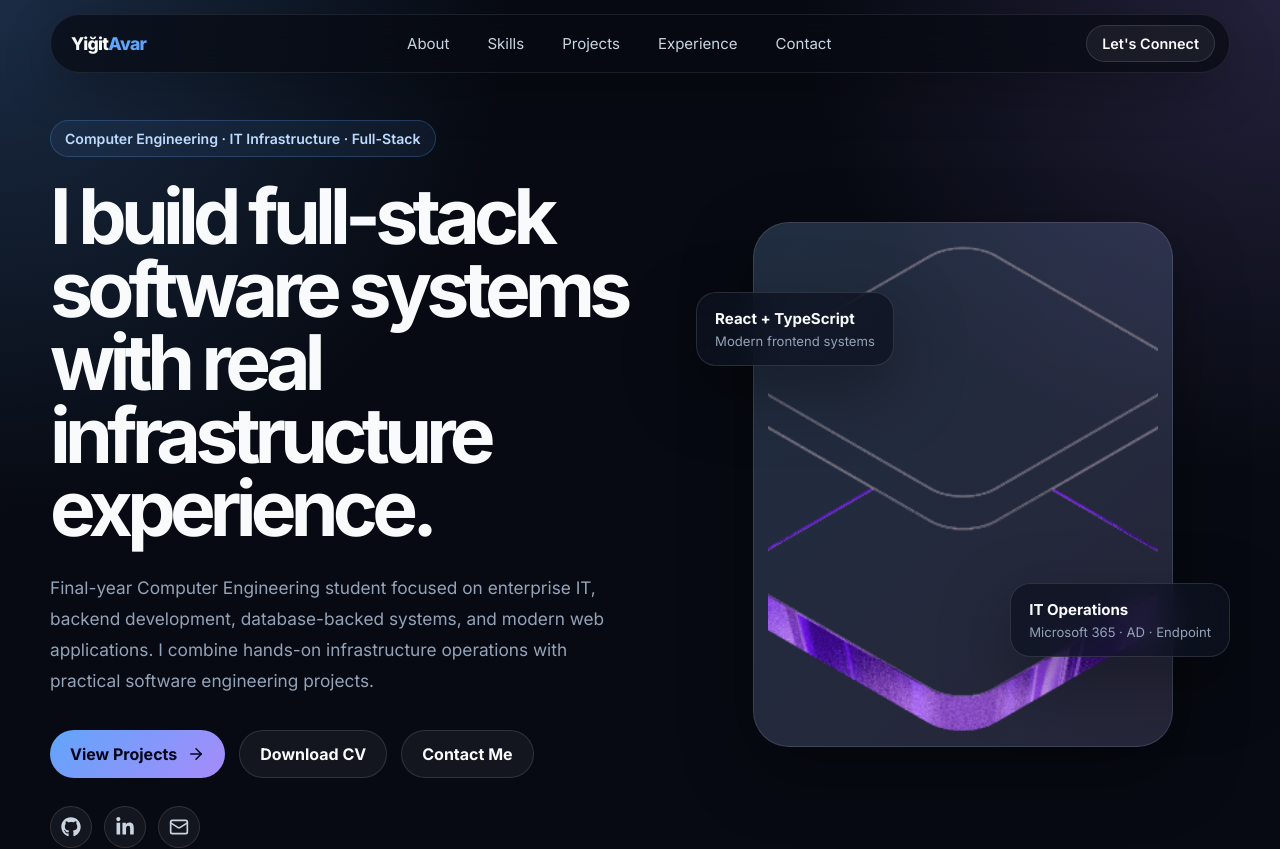
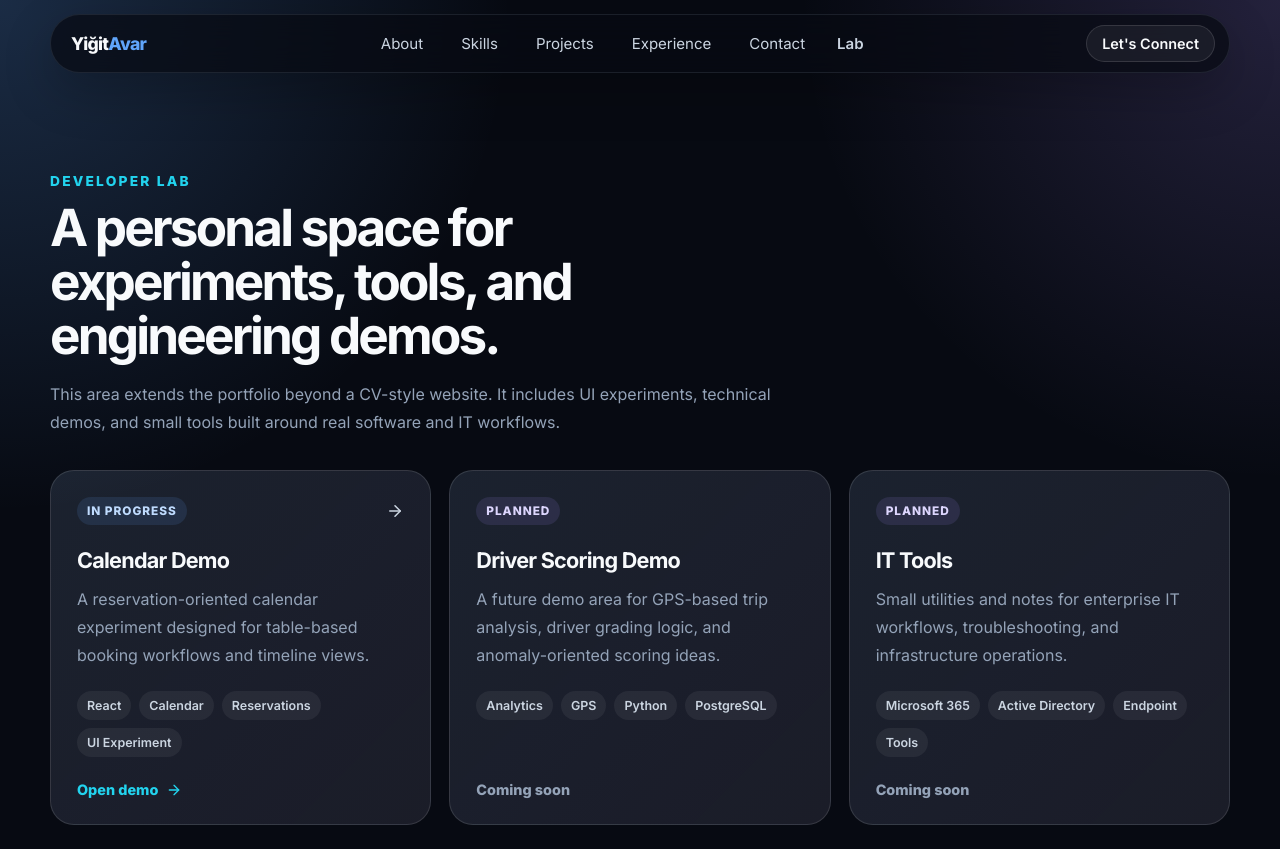
Before and after one commit to YigitAvar/yigitavar-portfolio, a React (Vite) app: page /lab in a window 1280 px wide. Shown: the top 849 px of the page. Built offline with nearby package versions, Linux system fonts and the light colour scheme.

Commit message:
New Pages Lab and Calendar

```diff
--- a/package.json
+++ b/package.json
@@ -14,7 +14,8 @@
     "lucide-react": "^1.14.0",
     "react": "^19.2.5",
     "react-dom": "^19.2.5",
-    "react-icons": "^5.6.0"
+    "react-icons": "^5.6.0",
+    "react-router-dom": "^7.15.0"
   },
   "devDependencies": {
     "@babel/core": "^7.29.0",
--- a/src/App.tsx
+++ b/src/App.tsx
@@ -1,28 +1,29 @@
+import { BrowserRouter, Routes, Route } from "react-router-dom";
 import Navbar from "./components/layout/Navbar";
 import Footer from "./components/layout/Footer";
-import Hero from "./components/sections/Hero";
-import About from "./components/sections/About";
-import Skills from "./components/sections/Skills";
-import Projects from "./components/sections/Projects";
-import Experience from "./components/sections/Experience";
-import Contact from "./components/sections/Contact";
+import Home from "./pages/Home";
+import Lab from "./pages/Lab";
+import CalendarDemo from "./pages/CalendarDemo";
+import NotFound from "./pages/NotFound";
 
 function App() {
   return (
+    <BrowserRouter>
       <div className="app">
         <Navbar />
 
         <main>
-        <Hero />
-        <About />
-        <Skills />
-        <Projects />
-        <Experience />
-        <Contact />
+          <Routes>
+            <Route path="/" element={<Home />} />
+            <Route path="/lab" element={<Lab />} />
+            <Route path="/lab/calendar" element={<CalendarDemo />} />
+            <Route path="*" element={<NotFound />} />
+          </Routes>
         </main>
 
         <Footer />
       </div>
+    </BrowserRouter>
   );
 }
 
--- a/src/components/layout/Navbar.tsx
+++ b/src/components/layout/Navbar.tsx
@@ -1,5 +1,6 @@
 import { Menu, X } from "lucide-react";
 import { useState } from "react";
+import { Link, useLocation, useNavigate } from "react-router-dom";
 
 const navItems = [
   { label: "About", href: "about" },
@@ -13,7 +14,20 @@ function Navbar() {
   const [isOpen, setIsOpen] = useState(false);
   const [isClosing, setIsClosing] = useState(false);
 
+  const location = useLocation();
+  const navigate = useNavigate();
+
+  const closeMobileMenu = () => {
+    setIsClosing(true);
+
+    window.setTimeout(() => {
+      setIsOpen(false);
+      setIsClosing(false);
+    }, 220);
+  };
+
   const scrollToSection = (sectionId: string) => {
+    const goToSection = () => {
       const section = document.getElementById(sectionId);
 
       if (!section) return;
@@ -26,22 +40,38 @@ function Navbar() {
         top: sectionPosition,
         behavior: "smooth",
       });
+    };
 
-    setIsClosing(true);
+    if (location.pathname !== "/") {
+      navigate("/");
 
       window.setTimeout(() => {
-      setIsOpen(false);
-      setIsClosing(false);
-    }, 220);
+        goToSection();
+      }, 120);
+    } else {
+      goToSection();
+    }
+
+    if (isOpen) {
+      closeMobileMenu();
+    }
+  };
+
+  const goHome = () => {
+    if (location.pathname !== "/") {
+      navigate("/");
+    } else {
+      window.scrollTo({ top: 0, behavior: "smooth" });
+    }
+
+    if (isOpen) {
+      closeMobileMenu();
+    }
   };
 
   return (
     <header className="navbar">
-      <button
-        className="navbar-logo"
-        onClick={() => window.scrollTo({ top: 0, behavior: "smooth" })}
-        aria-label="Go to top"
-      >
+      <button className="navbar-logo" onClick={goHome} aria-label="Go to homepage">
         Yiğit<span>Avar</span>
       </button>
 
@@ -51,6 +81,10 @@ function Navbar() {
             {item.label}
           </button>
         ))}
+
+        <Link className="navbar-route-link" to="/lab">
+          Lab
+        </Link>
       </nav>
 
       <button className="navbar-cta" onClick={() => scrollToSection("contact")}>
@@ -61,11 +95,7 @@ function Navbar() {
         className="mobile-menu-button"
         onClick={() => {
           if (isOpen) {
-            setIsClosing(true);
-            window.setTimeout(() => {
-              setIsOpen(false);
-              setIsClosing(false);
-            }, 220);
+            closeMobileMenu();
           } else {
             setIsOpen(true);
           }
@@ -86,6 +116,10 @@ function Navbar() {
               {item.label}
             </button>
           ))}
+
+          <Link className="mobile-menu-item mobile-menu-link" to="/lab" onClick={closeMobileMenu}>
+            Lab
+          </Link>
         </nav>
       )}
     </header>
--- /dev/null
+++ b/src/data/labItems.ts
@@ -0,0 +1,34 @@
+export type LabItem = {
+  title: string;
+  description: string;
+  status: "Live" | "In Progress" | "Planned";
+  path: string;
+  tags: string[];
+};
+
+export const labItems: LabItem[] = [
+  {
+    title: "Calendar Demo",
+    description:
+      "A reservation-oriented calendar experiment designed for table-based booking workflows and timeline views.",
+    status: "In Progress",
+    path: "/lab/calendar",
+    tags: ["React", "Calendar", "Reservations", "UI Experiment"],
+  },
+  {
+    title: "Driver Scoring Demo",
+    description:
+      "A future demo area for GPS-based trip analysis, driver grading logic, and anomaly-oriented scoring ideas.",
+    status: "Planned",
+    path: "#",
+    tags: ["Analytics", "GPS", "Python", "PostgreSQL"],
+  },
+  {
+    title: "IT Tools",
+    description:
+      "Small utilities and notes for enterprise IT workflows, troubleshooting, and infrastructure operations.",
+    status: "Planned",
+    path: "#",
+    tags: ["Microsoft 365", "Active Directory", "Endpoint", "Tools"],
+  },
+];
--- a/src/index.css
+++ b/src/index.css
@@ -116,6 +116,18 @@ button {
   transform: translateY(-1px);
 }
 
+.navbar-route-link {
+  color: var(--muted-strong);
+  font-size: 0.94rem;
+  font-weight: 600;
+  transition: color 0.2s ease, transform 0.2s ease;
+}
+
+.navbar-route-link:hover {
+  color: var(--text);
+  transform: translateY(-1px);
+}
+
 .navbar-cta {
   border: 1px solid var(--card-border);
   cursor: pointer;
@@ -166,6 +178,11 @@ button {
   cursor: pointer;
   border-radius: 14px;
   transition: background 0.2s ease, transform 0.2s ease;
+}
+
+.mobile-menu-link {
+  display: block;
+  text-decoration: none;
 }
 
 .mobile-menu-button:hover {
@@ -1072,12 +1089,176 @@ button {
   color: var(--accent);
 }
 
+.calendar-demo-page {
+  padding-top: 170px;
+}
+
+/* Lab */
+
+.lab-page {
+  padding-top: 170px;
+}
+
+.lab-grid {
+  display: grid;
+  grid-template-columns: repeat(3, 1fr);
+  gap: 18px;
+}
+
+.lab-card {
+  min-height: 320px;
+  padding: 26px;
+  display: flex;
+  flex-direction: column;
+  border: 1px solid var(--card-border);
+  border-radius: var(--radius);
+  background:
+    linear-gradient(135deg, rgba(96, 165, 250, 0.07), rgba(167, 139, 250, 0.04)),
+    var(--card);
+  transition: transform 0.22s ease, border 0.22s ease, background 0.22s ease;
+}
+
+.lab-card:hover {
+  transform: translateY(-5px);
+  border-color: rgba(96, 165, 250, 0.36);
+}
+
+.lab-card-header {
+  display: flex;
+  align-items: center;
+  justify-content: space-between;
+  color: var(--muted-strong);
+  margin-bottom: 22px;
+}
+
+.lab-status {
+  padding: 7px 10px;
+  border-radius: 999px;
+  font-size: 0.74rem;
+  font-weight: 800;
+  letter-spacing: 0.08em;
+  text-transform: uppercase;
+}
+
+.lab-status.live {
+  background: rgba(34, 197, 94, 0.12);
+  color: #86efac;
+}
+
+.lab-status.in-progress {
+  background: rgba(96, 165, 250, 0.12);
+  color: #bfdbfe;
+}
+
+.lab-status.planned {
+  background: rgba(167, 139, 250, 0.12);
+  color: #ddd6fe;
+}
+
+.lab-card h3 {
+  margin: 0 0 12px;
+  font-size: 1.35rem;
+  letter-spacing: -0.035em;
+}
+
+.lab-card p {
+  margin: 0;
+  color: var(--muted);
+  line-height: 1.75;
+}
+
+.lab-tags {
+  margin-top: 22px;
+  display: flex;
+  flex-wrap: wrap;
+  gap: 8px;
+}
+
+.lab-tags span {
+  padding: 7px 10px;
+  border-radius: 999px;
+  background: rgba(255, 255, 255, 0.06);
+  color: var(--muted-strong);
+  font-size: 0.78rem;
+  font-weight: 600;
+}
+
+.lab-link {
+  width: fit-content;
+  margin-top: auto;
+  padding-top: 24px;
+  display: inline-flex;
+  align-items: center;
+  gap: 8px;
+  color: var(--accent);
+  font-weight: 800;
+  font-size: 0.9rem;
+}
+
+.lab-link.disabled {
+  color: var(--muted);
+}
+
+.demo-placeholder {
+  min-height: 360px;
+  padding: 36px;
+  display: grid;
+  align-content: center;
+  border: 1px solid var(--card-border);
+  border-radius: 32px;
+  background:
+    radial-gradient(circle at top left, rgba(96, 165, 250, 0.16), transparent 26rem),
+    rgba(255, 255, 255, 0.06);
+}
+
+.demo-placeholder span {
+  width: fit-content;
+  margin-bottom: 14px;
+  padding: 8px 11px;
+  border-radius: 999px;
+  background: rgba(34, 211, 238, 0.09);
+  color: var(--accent);
+  font-size: 0.76rem;
+  font-weight: 800;
+  letter-spacing: 0.14em;
+  text-transform: uppercase;
+}
+
+.demo-placeholder h3 {
+  margin: 0;
+  font-size: clamp(2rem, 4vw, 3.2rem);
+  letter-spacing: -0.055em;
+}
+
+.demo-placeholder p {
+  max-width: 720px;
+  margin: 18px 0 0;
+  color: var(--muted-strong);
+  line-height: 1.8;
+}
+
 /* Responsive */
+
+@media (max-width: 560px) {
+  .lab-page {
+    padding-top: 130px;
+  }
+
+  .demo-placeholder {
+    padding: 26px;
+  }
+}
+
+
 
 @media (max-width: 900px) {
   .navbar-links,
   .navbar-cta {
     display: none;
+  }
+
+  .lab-grid {
+    grid-template-columns: 1fr;
   }
 
   .mobile-menu-button {
@@ -1252,6 +1433,15 @@ button {
     display: none;
   }
 
+
+   .lab-page {
+    padding-top: 130px;
+  }
+
+  .demo-placeholder {
+    padding: 26px;
+  }
+
   .footer {
     flex-direction: column;
   }
@@ -1259,6 +1449,8 @@ button {
   .footer-right {
     justify-items: start;
   }
+
+
 }
 
 @keyframes mobileMenuIn {
--- /dev/null
+++ b/src/pages/CalendarDemo.tsx
@@ -0,0 +1,24 @@
+import SectionTitle from "../components/ui/SectionTitle";
+
+function CalendarDemo() {
+  return (
+    <section className="section-container calendar-demo-page">
+      <SectionTitle
+        eyebrow="Calendar Demo"
+        title="Reservation calendar experiment."
+        description="This page will become a custom calendar demo for reservation workflows, table-based scheduling, and timeline-style booking interfaces."
+      />
+
+      <div className="demo-placeholder">
+        <span>Coming Soon</span>
+        <h3>Custom booking calendar</h3>
+        <p>
+          The first version will use mock reservation data. Later, this page can
+          be connected to a backend API for real reservation management.
+        </p>
+      </div>
+    </section>
+  );
+}
+
+export default CalendarDemo;
--- /dev/null
+++ b/src/pages/Home.tsx
@@ -0,0 +1,21 @@
+import Hero from "../components/sections/Hero";
+import About from "../components/sections/About";
+import Skills from "../components/sections/Skills";
+import Projects from "../components/sections/Projects";
+import Experience from "../components/sections/Experience";
+import Contact from "../components/sections/Contact";
+
+function Home() {
+  return (
+    <>
+      <Hero />
+      <About />
+      <Skills />
+      <Projects />
+      <Experience />
+      <Contact />
+    </>
+  );
+}
+
+export default Home;
--- /dev/null
+++ b/src/pages/Lab.tsx
@@ -0,0 +1,49 @@
+import { ArrowRight } from "lucide-react";
+import { Link } from "react-router-dom";
+import SectionTitle from "../components/ui/SectionTitle";
+import { labItems } from "../data/labItems";
+
+function Lab() {
+  return (
+    <section className="section-container lab-page">
+      <SectionTitle
+        eyebrow="Developer Lab"
+        title="A personal space for experiments, tools, and engineering demos."
+        description="This area extends the portfolio beyond a CV-style website. It includes UI experiments, technical demos, and small tools built around real software and IT workflows."
+      />
+
+      <div className="lab-grid">
+        {labItems.map((item) => (
+          <article className="lab-card" key={item.title}>
+            <div className="lab-card-header">
+              <span className={`lab-status ${item.status.toLowerCase().replace(" ", "-")}`}>
+                {item.status}
+              </span>
+              {item.path !== "#" && <ArrowRight size={18} />}
+            </div>
+
+            <h3>{item.title}</h3>
+            <p>{item.description}</p>
+
+            <div className="lab-tags">
+              {item.tags.map((tag) => (
+                <span key={tag}>{tag}</span>
+              ))}
+            </div>
+
+            {item.path !== "#" ? (
+              <Link className="lab-link" to={item.path}>
+                Open demo
+                <ArrowRight size={16} />
+              </Link>
+            ) : (
+              <span className="lab-link disabled">Coming soon</span>
+            )}
+          </article>
+        ))}
+      </div>
+    </section>
+  );
+}
+
+export default Lab;
--- /dev/null
+++ b/src/pages/NotFound.tsx
@@ -0,0 +1,18 @@
+import { Link } from "react-router-dom";
+
+function NotFound() {
+  return (
+    <section className="section-container not-found-page">
+      <div className="demo-placeholder">
+        <span>404</span>
+        <h3>Page not found</h3>
+        <p>The page you are looking for does not exist or has been moved.</p>
+        <Link className="primary-button" to="/">
+          Back to homepage
+        </Link>
+      </div>
+    </section>
+  );
+}
+
+export default NotFound;
```
Also changed, not shown: src/services/api.ts (added, +15 -0 lines), vercel.json (added), 1 other file (tests, documents, lock files or other folders). Lines whose indentation alone changed are shown as unchanged.
